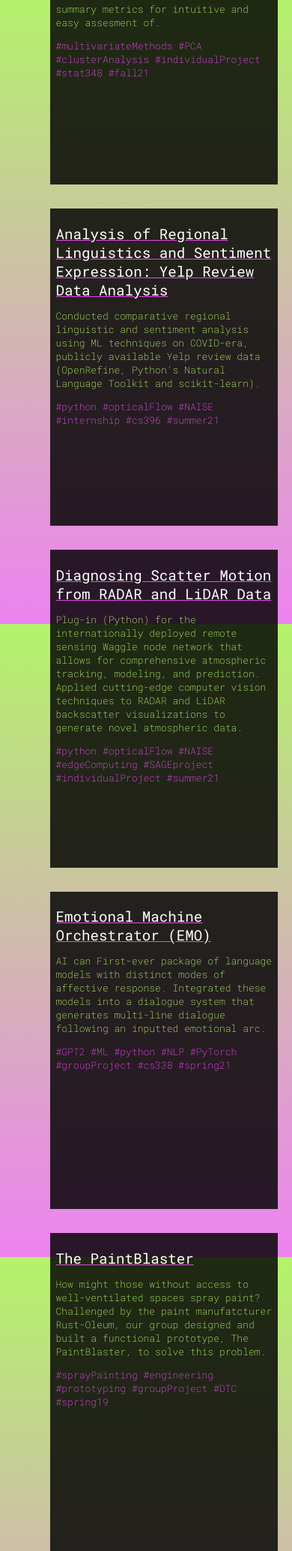
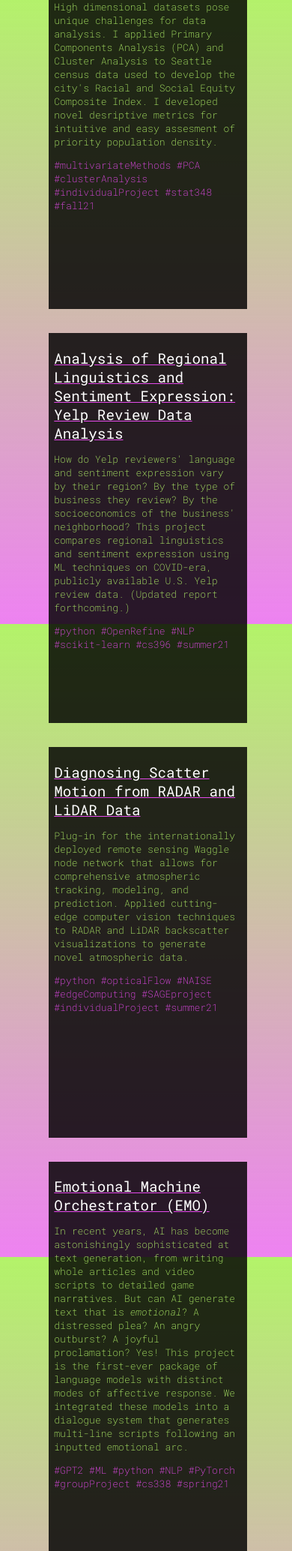
Before and after one commit to nnr-nnr/my_website, a Flask app: page /projects in a window 390 px wide; the page is wider, and only the part inside the window is pictured. Shown: the part 856-2924 px from the top of that part at 75% size. Run offline with Flask 2, Linux system fonts and the light colour scheme; some libraries are stand-ins or nearby versions.

Commit message:
project updates, small screen styling updates

```diff
--- a/static/style.css
+++ b/static/style.css
@@ -453,4 +453,24 @@
         /* margin-right: 3em;
         margin-left: 7.5em; */
     }
+    #abt1 {
+        flex-direction: column;
+    }
+
+    #tabs a {
+        font-size: medium;
+    }
+
+    #current-tab img {
+        width: 100px;
+    }
+
+    h1 {
+        font-size: 100%;
+    }
+
+    #resume {
+        flex-direction: column;
+    }
+
 }
--- a/templates/includes/about.html
+++ b/templates/includes/about.html
@@ -14,7 +14,7 @@
 
             <ul class="bodytext">
                 <li><h3>Programming:</h3> <i>proficient in</i> Python, Java, HTML, CSS, Unix | <i>working proficiency in</i> C, C++, JavaScript, Common Lisp</li>
-                <li><h3>Statistical:</h3> <i>proficient in</i> Python (pandas, scikit-learn, seaborn), SQL, Excel | <i>working proficiency in</i> R (tidyverse, ggplot)</li>
+                <li><h3>Statistical:</h3> <i>proficient in</i> Python (pandas, scikit-learn, seaborn), SQL, Excel | <i>working proficiency in</i> R, OpenRefine</li>
                 <li><h3>Languages:</h3> <i>fluent in</i> English | <i>working proficiency in</i> Spanish, French, Hindi/Urdu</li>
             </ul>
         </div>
--- a/templates/includes/projects_content.html
+++ b/templates/includes/projects_content.html
@@ -2,32 +2,42 @@
 
     <a class="project" onclick="showProject(this)" data-url="">
         <h1>Differentially Private Image Classification</h1>
-        <h3>In our increasingly visual world, image data is becoming more common and useful. How can we protect individuals' privacy while harvesting valuable insights from image datasets? Simple conventional methods like blurring and pixelating images are insufficient for maintaining privacy. This projects builds on the work of privacy researchers to investigate differentially private machine learning techniques and their corresponding privacy-utility trade-offs.</h3>
-        <p class = "maintext">#logisticRegression #python #fashionMNIST #privacy #groupProject #cs397 #winter22</p>
+        <h3>In our increasingly visual world, image data is becoming more widespread and useful.
+            How can we protect individuals' privacy while harvesting valuable insights from image datasets?
+            Simple conventional methods like blurring and pixelating images are insufficient for maintaining privacy.
+            This project builds on the work of privacy researchers to investigate differentially private machine learning techniques and their corresponding privacy-utility trade-offs.</h3>
+        <p class = "maintext">#logisticRegression #python #fashionMNIST #privacy #groupProjectSnippet #cs397 #winter22</p>
 
     </a>
 
     <a class="project" onclick="showProject(this)" data-url="1flraF4HcDChIPtc6K4ymAFursWy7MiYf">
         <h1>Seattle Census Tract Data: Multivariate Methods</h1>
-        <h3>High dimensional datasets pose unique challenges for data analysis. I applied mutivariate methods to Seattle census data to derive novel summary metrics for intuitive and easy assesment of.</h3>
+        <h3>High dimensional datasets pose unique challenges for data analysis. I applied Primary Components Analysis (PCA) and Cluster Analysis to Seattle census data used to develop the city's Racial and Social Equity Composite Index.
+            I developed novel desriptive metrics for intuitive and easy assesment of priority population density.</h3>
         <p class = "maintext">#multivariateMethods #PCA #clusterAnalysis #individualProject #stat348 #fall21</p>
     </a>
 
-    <a class="project" onclick="showProject(this)" data-url="">
+    <a class="project"  data-url=""> <!-- onclick="showProject(this)" -->
         <h1>Analysis of Regional Linguistics and Sentiment Expression: Yelp Review Data Analysis</h1>
-        <h3>Conducted comparative regional linguistic and sentiment analysis using ML techniques on COVID-era, publicly available Yelp review data (OpenRefine, Python's Natural Language Toolkit and scikit-learn).</h3>
-        <p class = "maintext">#python #opticalFlow #NAISE #internship #cs396 #summer21</p>
+        <h3>How do Yelp reviewers' language and sentiment expression vary by their region?
+            By the type of business they review? By the socioeconomics of the business' neighborhood?
+            This project compares regional linguistics and sentiment expression using ML techniques on COVID-era, publicly available U.S. Yelp review data.
+            (Updated report forthcoming.)</h3>
+        <p class = "maintext">#python #OpenRefine #NLP  #scikit-learn #cs396 #summer21</p>
     </a>
 
     <a class="project" onclick="showProject(this)" data-url="1tGWCeW-By-Wn5EjQZ3XNEiOEsp27mryk">
         <h1>Diagnosing Scatter Motion from RADAR and LiDAR Data</h1>
-        <h3>Plug-in (Python) for the internationally deployed remote sensing Waggle node network that allows for comprehensive atmospheric tracking, modeling, and prediction. Applied cutting-edge computer vision techniques to RADAR and LiDAR backscatter visualizations to generate novel atmospheric data.</h3>
+        <h3>Plug-in for the internationally deployed remote sensing Waggle node network that allows for comprehensive atmospheric tracking, modeling, and prediction. Applied cutting-edge computer vision
+            techniques to RADAR and LiDAR backscatter visualizations to generate novel atmospheric data.</h3>
         <p class = "maintext">#python #opticalFlow #NAISE #edgeComputing #SAGEproject #individualProject #summer21</p>
     </a>
 
     <a class="project" onclick="showProject(this)" data-url="1ittn_hskUyme-2TFn-I7cMX7w4tuCwO3">
         <h1>Emotional Machine Orchestrator (EMO)</h1>
-        <h3>AI can First-ever package of language models with distinct modes of affective response. Integrated these models into a dialogue system that generates multi-line dialogue following an inputted emotional arc.</h3>
+        <h3>In recent years, AI has become astonishingly sophisticated at text generation, from writing whole articles and video scripts to detailed game narratives.
+            But can AI generate text that is <i>emotional</i>? A distressed plea? An angry outburst? A joyful proclamation? Yes! This project is the first-ever package of language models with distinct modes of affective response.
+            We integrated these models into a dialogue system that generates multi-line scripts following an inputted emotional arc.</h3>
         <p class = "maintext">#GPT2 #ML #python #NLP #PyTorch #groupProject #cs338 #spring21</p>
     </a>
 
--- a/templates/projects.html
+++ b/templates/projects.html
@@ -30,7 +30,7 @@
 
     <main>
         {% include 'includes/navbar.html' %}
-        <p class="maintext">Click for more information on projects below.</p>
+        <p class="maintext">Click on the projects below for more information.</p>
         {% include 'includes/projects_content.html' %}
         {% include 'includes/footer.html' %}
 
```
Also changed, not shown: static/tab_image.png (added).
